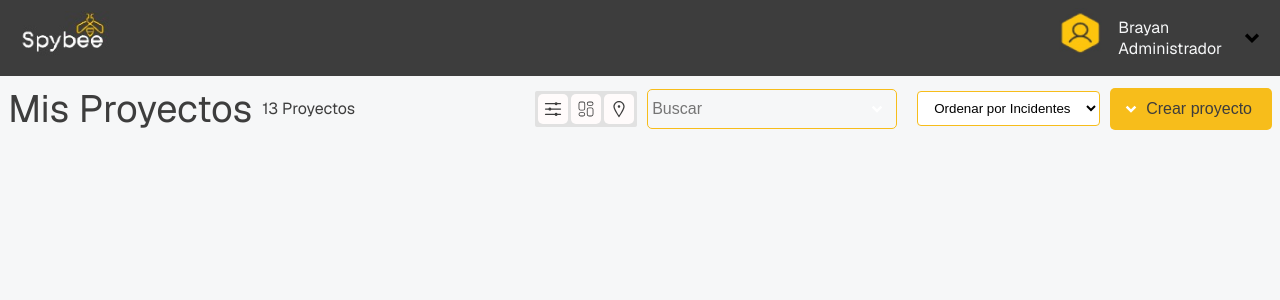
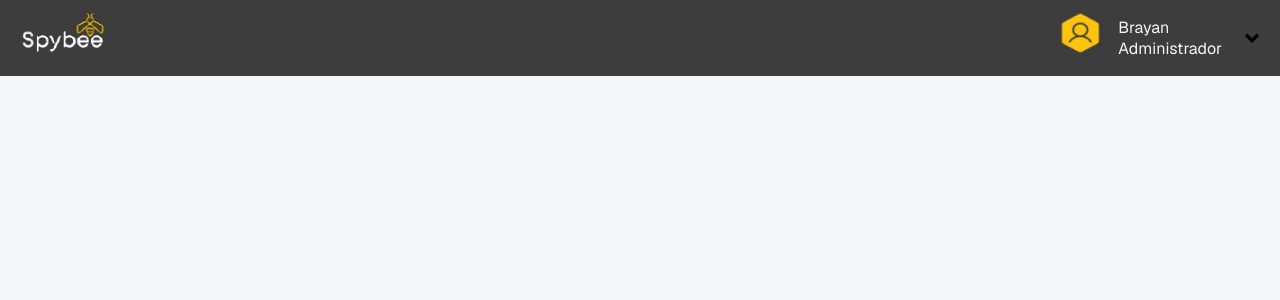
Before and after one commit to Suarozky/spybee, a Next.js app: page / in a window 1280 px wide. Shown: the top 300 px of the page. Built offline with nearby package versions, Linux system fonts and the light colour scheme.

Commit message:
Update page.js

```diff
--- a/src/app/page.js
+++ b/src/app/page.js
@@ -1,5 +1,3 @@
-
-import FilterInput from "../components/filterInput/filterInput";
 
 
 export default async function Home() {
@@ -7,7 +5,7 @@ export default async function Home() {
 
   return (
     <div>
-      <FilterInput />
+
 
     </div>
   );
```
